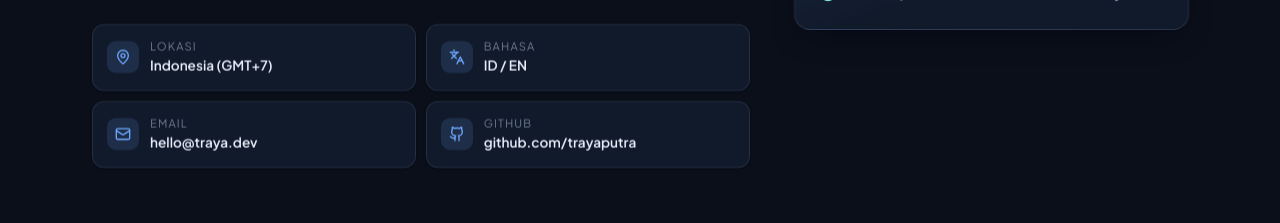
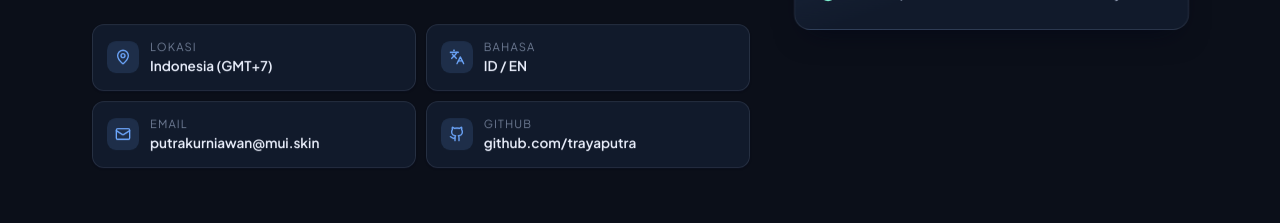
Before and after one commit to trayaputra/zxtraporttofolio, a React (Vite) app: page / in a window 1280 px wide. Shown: the part 1140-1363 px from the top of the page. Built offline with nearby package versions, Linux system fonts and the light colour scheme.

Commit message:
ganti email portofolio jadi putrakurniawan@mui.skin
Email lama (hello@traya.dev) dipusatkan ke satu konstanta EMAIL di site.ts
supaya tidak tersebar, lalu dipakai profile.email dan contactItems.

```diff
--- a/src/data/site.ts
+++ b/src/data/site.ts
@@ -22,6 +22,9 @@ import {
    Seluruh konten situs dikumpulkan di sini supaya mudah diubah.
    ============================================================ */
 
+/** Email publik portofolio — dipakai di About, Contact, Footer, dan form mailto. */
+export const EMAIL = "putrakurniawan@mui.skin";
+
 export interface Profile {
   name: string;
   role: string;
@@ -44,7 +47,7 @@ export const profile: Profile = {
   role: "Web Developer & UI Engineer",
   tagline:
     "Web developer yang fokus pada antarmuka cepat, aksesibel, dan enak dipakai. Suka merapikan detail kecil sampai produk terasa mulus.",
-  email: "hello@traya.dev",
+  email: EMAIL,
   github: "github.com/trayaputra",
   githubUrl: "https://github.com/trayaputra",
   location: "Indonesia (GMT+7)",
@@ -215,7 +218,7 @@ export interface ContactItem {
 }
 
 export const contactItems: ContactItem[] = [
-  { icon: Mail, label: "hello@traya.dev", href: "mailto:hello@traya.dev" },
+  { icon: Mail, label: EMAIL, href: `mailto:${EMAIL}` },
   {
     icon: Github,
     label: "github.com/trayaputra",
```
